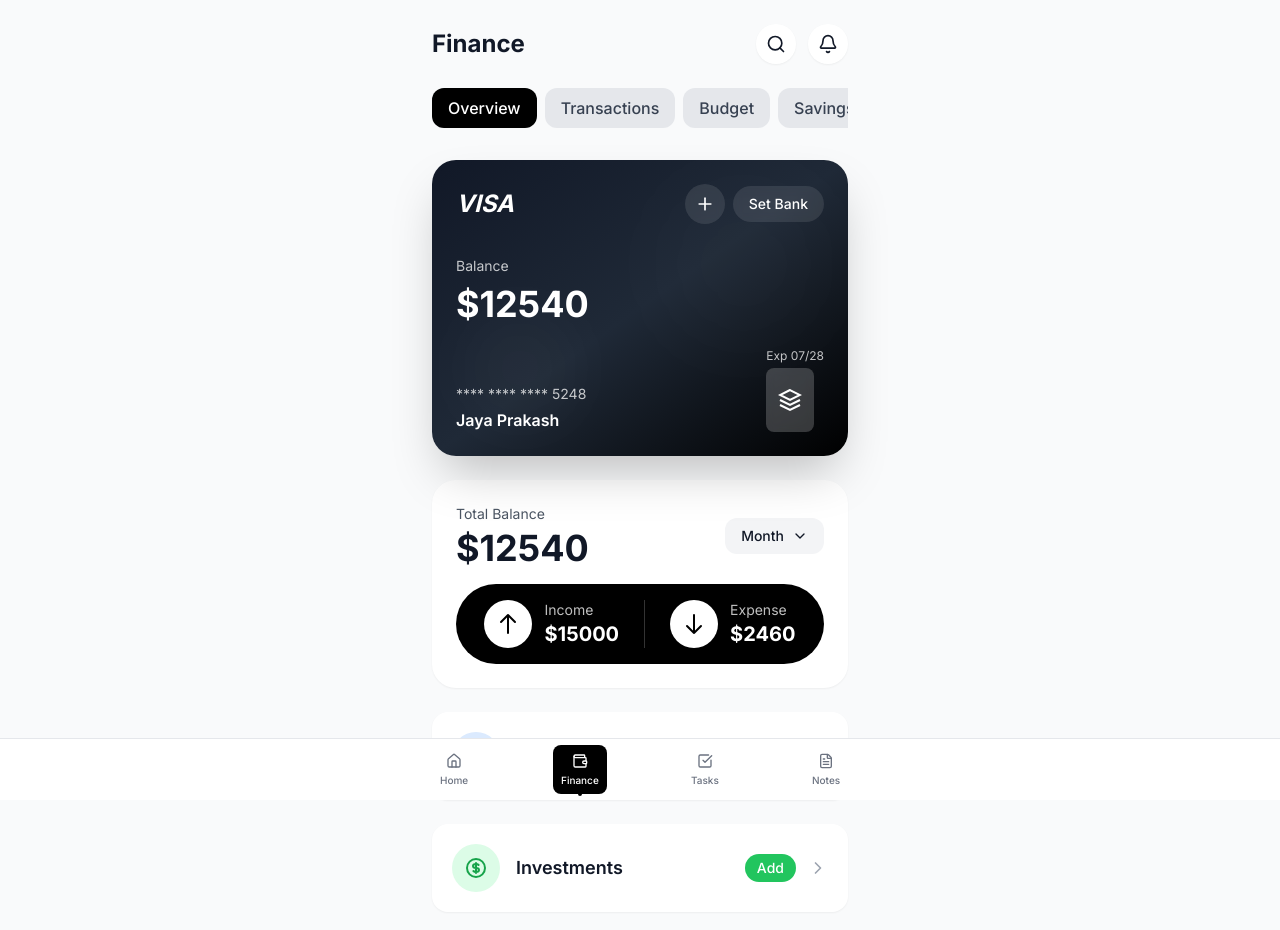
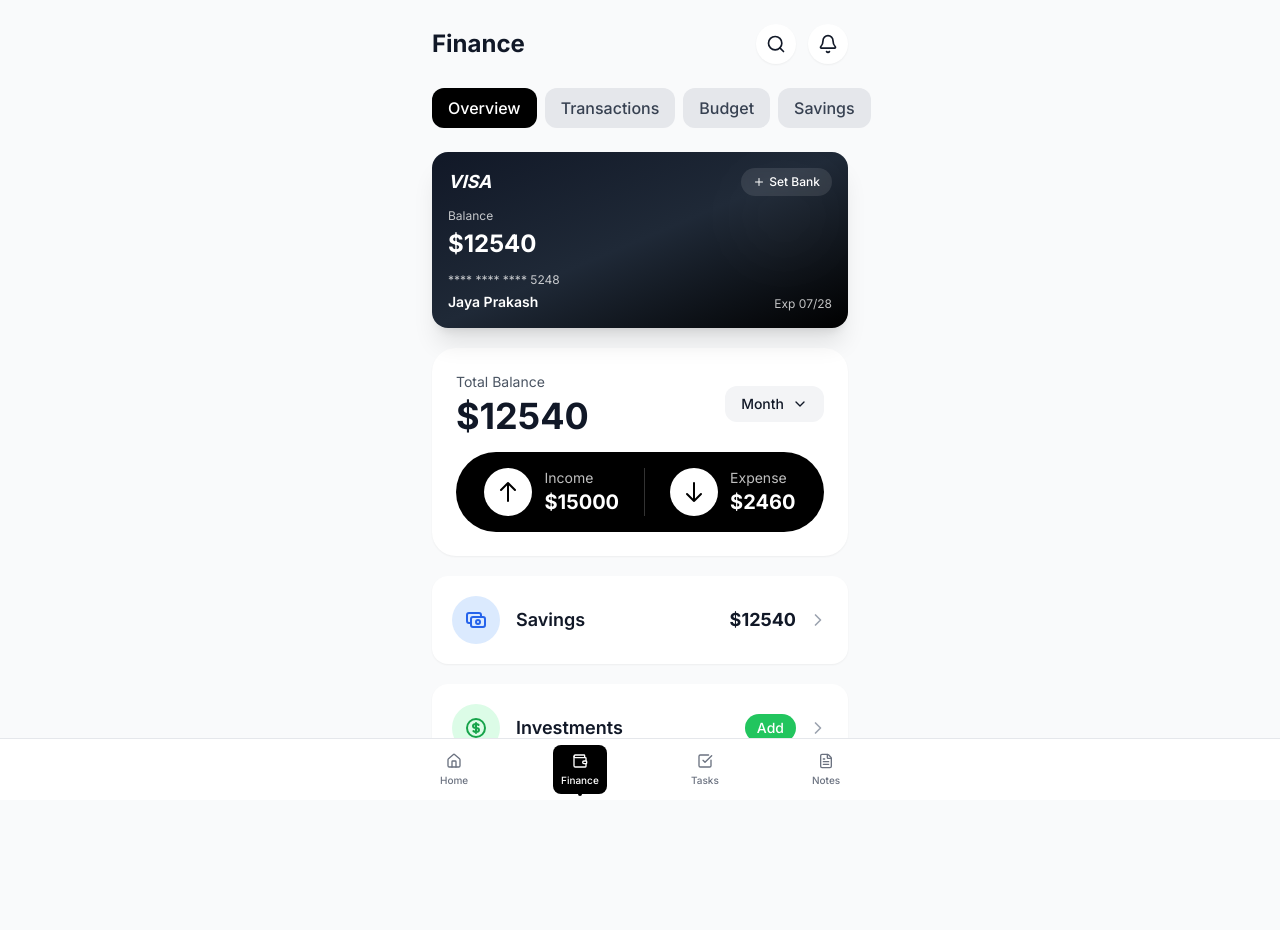
Before and after one commit to jayaprakash011105/NOTABLE, a React (Vite) app: page /finance in a window 1280 px wide. Shown: the top 930 px of the page. Built offline with nearby package versions, Linux system fonts and the light colour scheme.

Commit message:
refactor: make VISA card compact, add Set Bank button functionality, remove tab slider

```diff
--- a/src/pages/Finance.tsx
+++ b/src/pages/Finance.tsx
@@ -243,7 +243,7 @@ const Finance = () => {
                 )}
 
                 {/* Tabs */}
-                <div className="flex gap-2 mb-6 overflow-x-auto pb-2">
+                <div className="flex gap-2 mb-6">
                     {tabs.map(tab => (
                         <button
                             key={tab.id}
@@ -260,45 +260,36 @@ const Finance = () => {
 
                 {/* Overview Tab */}
                 {activeTab === 'overview' && (
-                    <div className="space-y-6">
+                    <div className="space-y-5">
                         {/* VISA Card */}
-                        <div className="relative bg-gradient-to-br from-gray-900 via-gray-800 to-black rounded-3xl p-6 text-white shadow-2xl overflow-hidden">
+                        <div className="relative bg-gradient-to-br from-gray-900 via-gray-800 to-black rounded-2xl p-4 text-white shadow-xl overflow-hidden">
                             {/* Decorative elements */}
-                            <div className="absolute top-10 right-10 w-32 h-32 bg-white/5 rounded-full blur-3xl"></div>
-                            <div className="absolute bottom-10 left-10 w-24 h-24 bg-white/5 rounded-full blur-2xl"></div>
+                            <div className="absolute top-6 right-6 w-20 h-20 bg-white/5 rounded-full blur-2xl"></div>
 
                             <div className="relative z-10">
-                                <div className="flex items-center justify-between mb-8">
-                                    <div className="text-2xl font-bold italic">VISA</div>
-                                    <div className="flex items-center gap-2">
-                                        <button className="w-10 h-10 bg-white/10 backdrop-blur-sm rounded-full flex items-center justify-center hover:bg-white/20 transition">
-                                            <Plus className="w-5 h-5" />
-                                        </button>
-                                        <div className="px-4 py-2 bg-white/10 backdrop-blur-sm rounded-full text-sm font-medium">
-                                            Set Bank
-                                        </div>
-                                    </div>
+                                <div className="flex items-center justify-between mb-3">
+                                    <div className="text-lg font-bold italic">VISA</div>
+                                    <button
+                                        onClick={() => setShowAddTransaction(true)}
+                                        className="px-3 py-1.5 bg-white/10 backdrop-blur-sm rounded-full text-xs font-medium hover:bg-white/20 transition flex items-center gap-1"
+                                    >
+                                        <Plus className="w-3 h-3" />
+                                        Set Bank
+                                    </button>
                                 </div>
 
-                                <div className="mb-6">
-                                    <p className="text-sm opacity-75 mb-2">Balance</p>
-                                    <h2 className="text-4xl font-bold">{formatAmount(calculations.currentBalance)}</h2>
+                                <div className="mb-3">
+                                    <p className="text-xs opacity-75 mb-1">Balance</p>
+                                    <h2 className="text-2xl font-bold">{formatAmount(calculations.currentBalance)}</h2>
                                 </div>
 
                                 <div className="flex items-end justify-between">
                                     <div>
-                                        <p className="text-sm opacity-75 mb-1">**** **** **** 5248</p>
-                                        <p className="font-semibold">Jaya Prakash</p>
+                                        <p className="text-xs opacity-75">**** **** **** 5248</p>
+                                        <p className="text-sm font-semibold mt-1">Jaya Prakash</p>
                                     </div>
                                     <div className="text-right">
-                                        <p className="text-xs opacity-75 mb-1">Exp 07/28</p>
-                                        <div className="w-12 h-16 bg-white/20 backdrop-blur-sm rounded-lg flex items-center justify-center">
-                                            <svg className="w-6 h-6" viewBox="0 0 24 24" fill="none" stroke="currentColor" strokeWidth="2">
-                                                <path d="M12 2L2 7l10 5 10-5-10-5z" />
-                                                <path d="M2 17l10 5 10-5" />
-                                                <path d="M2 12l10 5 10-5" />
-                                            </svg>
-                                        </div>
+                                        <p className="text-xs opacity-75">Exp 07/28</p>
                                     </div>
                                 </div>
                             </div>
```
